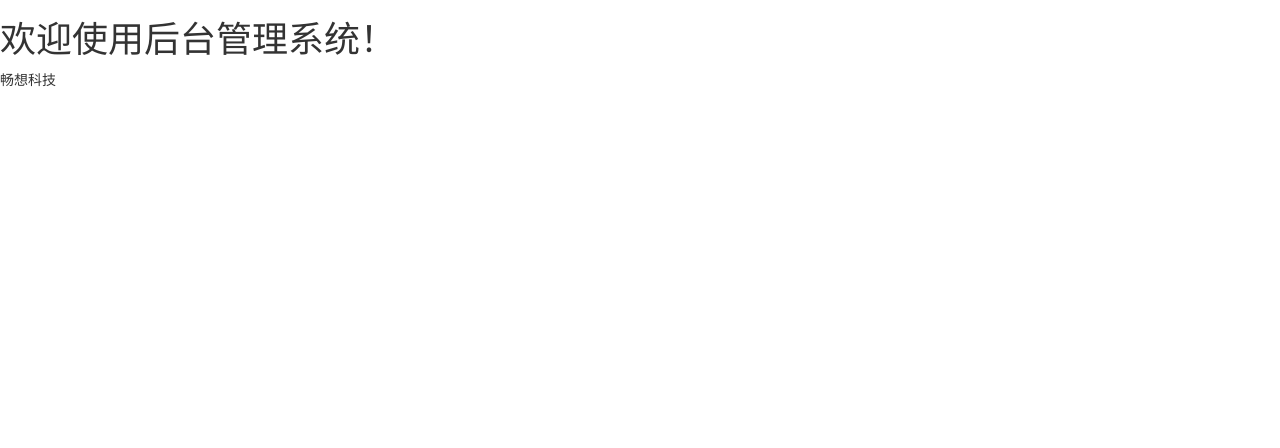
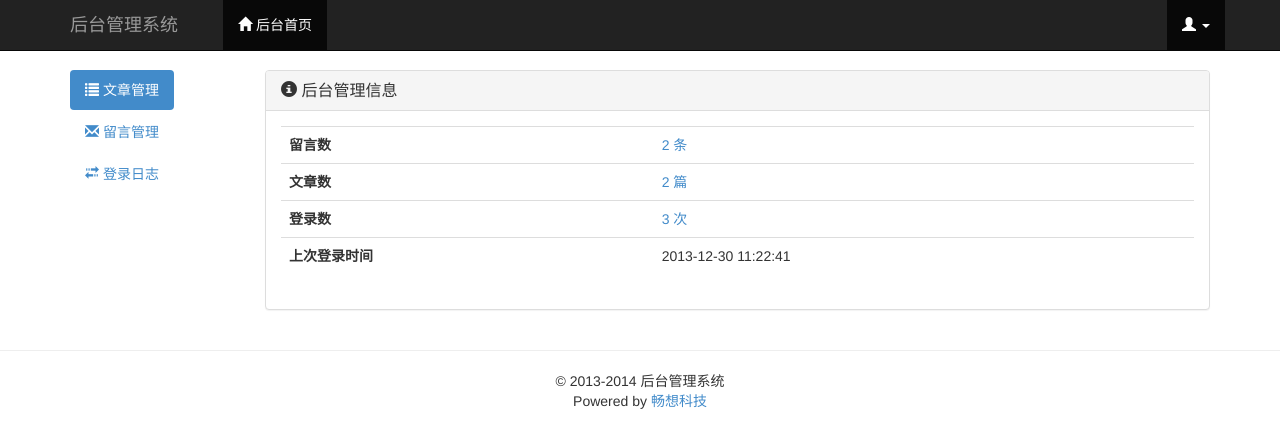
Before and after one commit to tony77177/adminServer, a CodeIgniter app: the page made by adminServer/app/views/index.php in a window 1280 px wide. Shown: the top 448 px of the page. Run offline with CodeIgniter, Linux system fonts and the light colour scheme; data that the repository does not hold is empty.

Commit message:
完成后台首页初步样式

```diff
--- a/adminServer/app/config/routes.php
+++ b/adminServer/app/config/routes.php
@@ -38,7 +38,7 @@
 |
 */
 
-$route['default_controller'] = "login";
+$route['default_controller'] = "index";
 $route['404_override'] = '';
 
 
--- a/adminServer/app/controllers/index.php
+++ b/adminServer/app/controllers/index.php
@@ -13,13 +13,15 @@ class Index extends CI_Controller{
         parent::__construct();
         $this->load->model('admin_model');
         $this->admin_model->auth_check();
+        $this->load->library('session');
     }
 
     /**
      * 后台管理首页
      */
     public function index(){
-        $this->load->view('index');
+        $data['login_name'] = $this->session->userdata('admin_info');
+        $this->load->view('index', $data);
     }
 
 }
--- a/adminServer/app/controllers/login.php
+++ b/adminServer/app/controllers/login.php
@@ -36,6 +36,11 @@ class Login extends CI_Controller{
             echo "fail";
         }
     }
+
+    public function login_out(){
+        $this->session->sess_destroy();
+        redirect(site_url()."/login");
+    }
 }
 
 /* End of file login.php */
--- a/adminServer/app/models/admin_model.php
+++ b/adminServer/app/models/admin_model.php
@@ -33,7 +33,7 @@ class Admin_Model extends CI_Model {
         $this->load->library('session');
         $tmp = $this->session->userdata('admin_info');
         if (!$this->session->userdata('admin_info')) {
-            redirect(site_url());
+            redirect(site_url()."/login");
         }
     }
 }
--- /dev/null
+++ b/adminServer/app/views/footer.php
@@ -0,0 +1,8 @@
+<hr/>
+<footer>
+    <div class="text-center muted">
+        &copy; 2013-2014
+        后台管理系统 <br/>
+        Powered by <a href="http://www.xunsearch.com" target="_blank">畅想科技</a>
+    </div>
+</footer>
--- a/adminServer/app/views/index.php
+++ b/adminServer/app/views/index.php
@@ -5,8 +5,9 @@
     <base href="<?php echo base_url() ?>">
     <meta charset="utf-8">
 
-    <!-- Bootstrap -->
+    <!-- Bootstrap CSS -->
     <link href="res/bootstrap/css/bootstrap.css" rel="stylesheet" type="text/css">
+
 
     <!-- HTML5 Shim and Respond.js IE8 support of HTML5 elements and media queries -->
     <!-- WARNING: Respond.js doesn't work if you view the page via file:// -->
@@ -21,12 +22,94 @@
     <!-- artDialog -->
     <script src="res/artDialog/artDialog.js?skin=default"></script>
 
+    <!-- Bootstrap JS -->
+    <script src="res/bootstrap/js/bootstrap.min.js"></script>
+
 </head>
 
 <body>
-    <div id="container">
-        <h1>欢迎使用后台管理系统！</h1>
-        <address>畅想科技</address>
+
+<!-- Fixed navbar -->
+<div class="navbar navbar-inverse navbar-fixed-top" role="navigation">
+    <div class="container">
+        <div class="navbar-header" style="margin-right: 30px;">
+            <button type="button" class="navbar-toggle" data-toggle="collapse" data-target=".navbar-collapse">
+                <span class="sr-only">Toggle navigation</span>
+                <span class="icon-bar"></span>
+                <span class="icon-bar"></span>
+                <span class="icon-bar"></span>
+            </button>
+            <a class="navbar-brand" href="#">后台管理系统</a>
+        </div>
+        <div class="navbar-collapse collapse">
+
+            <ul class="nav navbar-nav">
+                <li class="active"><a href="<?php echo site_url(); ?>"><span class="glyphicon glyphicon-home"></span>
+                        后台首页</a></li>
+            </ul>
+
+            <ul class="nav navbar-nav navbar-right">
+                <li class="dropdown active">
+                    <a href="#" class="dropdown-toggle" data-toggle="dropdown"><span
+                            class="glyphicon glyphicon-user"></span> <?php echo $login_name; ?> <b
+                            class="caret"></b></a>
+                    <ul class="dropdown-menu">
+                        <li><a href="change_pwd"><span class="glyphicon glyphicon-cog"></span> 修改密码</a></li>
+                        <li class="divider"></li>
+                        <li><a href="<?php echo site_url();?>/login/login_out"><span class="glyphicon glyphicon-off"></span> 退出</a></li>
+                    </ul>
+                </li>
+            </ul>
+
+        </div>
+        <!--/.nav-collapse -->
     </div>
+</div>
+
+<div style="height:70px;"></div>
+
+<div class="container">
+    <div class="row">
+        <div class="col-xs-2">
+            <ul class="nav nav-pills nav-stacked affix">
+                <li class="active"><a id="pas_run" href="#"><span class="glyphicon glyphicon-list"></span> 文章管理</a></li>
+                <li class=""><a id="pbs_run" href="#"><span class="glyphicon glyphicon-envelope"></span> 留言管理</a></li>
+                <li class=""><a id="pgs_run" href="#"><span class="glyphicon glyphicon-transfer"></span> 登录日志</a></li>
+            </ul>
+        </div>
+        <div class="col-xs-10">
+            <div class="panel panel-default">
+                <div class="panel-heading">
+                    <h3 class="panel-title"><span class="glyphicon glyphicon-info-sign"></span> 后台管理信息</h3>
+                </div>
+                <div class="panel-body">
+                    <table class="table table-hover">
+                        <tbody>
+                        <tr>
+                            <th nowrap="nowrap">留言数</th>
+                            <td><a href="/xsmanager/index.php/project/index">2 条</a></td>
+                        </tr>
+                        <tr>
+                            <th nowrap="nowrap">文章数</th>
+                            <td><a href="/xsmanager/index.php/project/index">2 篇</a></td>
+                        </tr>
+                        <tr>
+                            <th nowrap="nowrap">登录数</th>
+                            <td><a href="/xsmanager/index.php/project/index">3 次</a></td>
+                        </tr>
+                        <tr>
+                            <th nowrap="nowrap">上次登录时间</th>
+                            <td>2013-12-30 11:22:41</td>
+                        </tr>
+                        </tbody>
+                    </table>
+                </div>
+            </div>
+        </div>
+    </div>
+</div>
+
+<?php require_once('footer.php');?>
+
 </body>
 </html>
```
